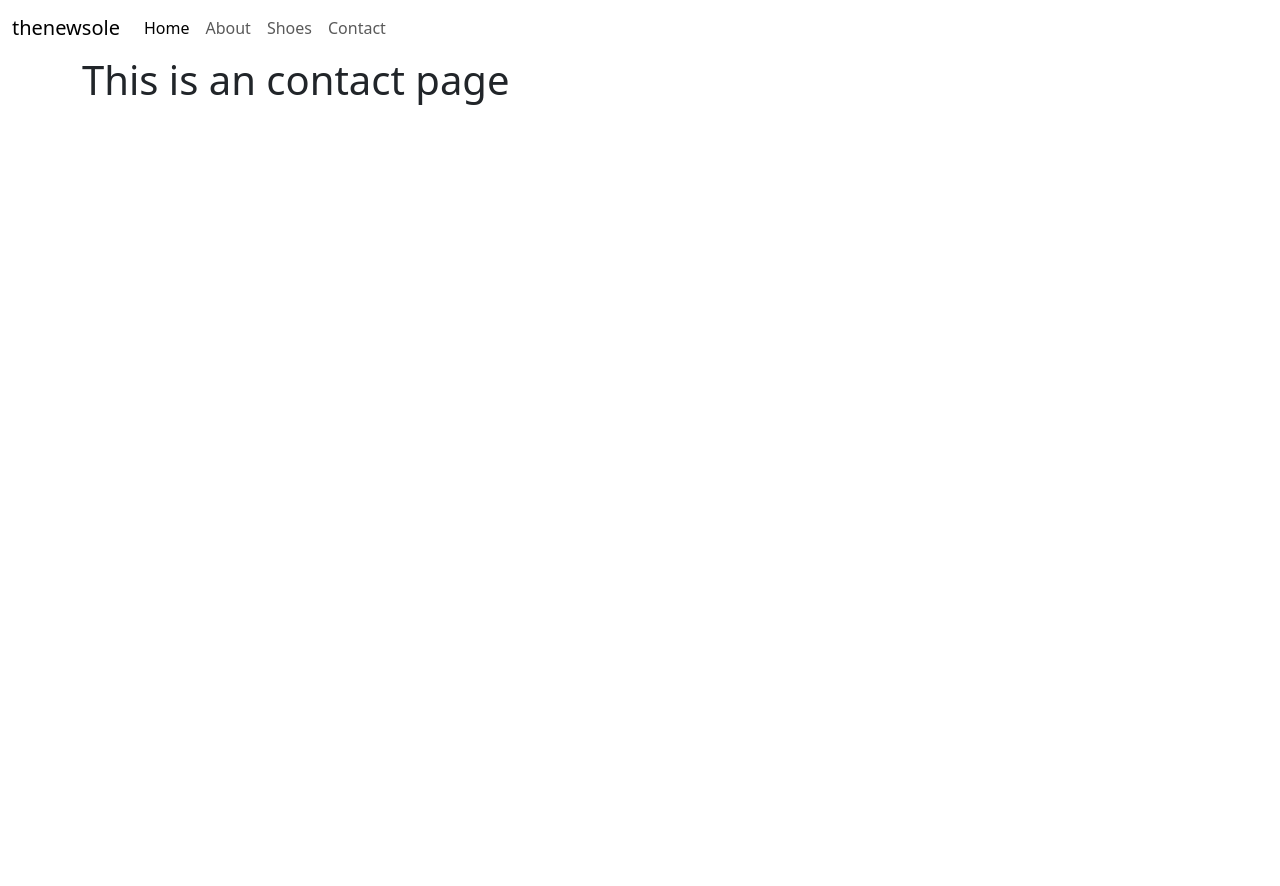
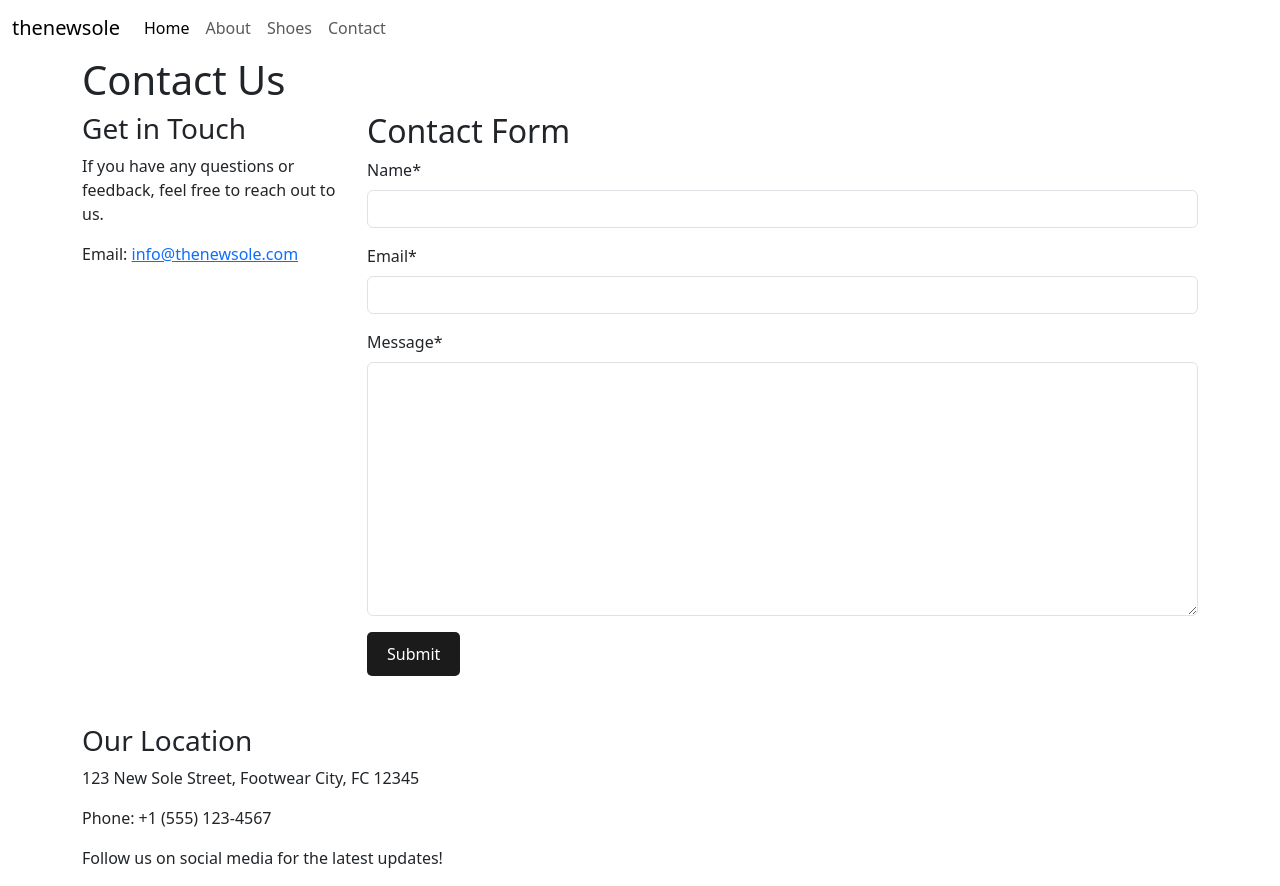
Before and after one commit to francesjgonzales/newsole-proj-django, a Django app: page /contact/ in a window 1280 px wide. Before the commit the page ends 105 px from the top, so only its background shows below. Run offline with Django 5.2, Linux system fonts and the light colour scheme; parts of the project's set-up code (start-up, migrations or seed data) failed here and were passed over; some libraries are stand-ins or nearby versions.

Commit message:
added contact form

```diff
--- a/newsoleapp/admin.py
+++ b/newsoleapp/admin.py
@@ -1,5 +1,5 @@
 from django.contrib import admin
-from .models import Shoe, Contact
+from .models import Shoe, ContactForm
 # Register your models here.
 admin.site.register(Shoe)
-admin.site.register(Contact)
+admin.site.register(ContactForm)
--- /dev/null
+++ b/newsoleapp/forms.py
@@ -0,0 +1,7 @@
+from django import forms
+from .models import ContactForm
+
+class ContactForm(forms.ModelForm):
+    class Meta:
+        model = ContactForm
+        fields = ('__all__')
--- a/newsoleapp/models.py
+++ b/newsoleapp/models.py
@@ -39,10 +39,10 @@ class Shoe(models.Model):
     def __str__(self):
         return self.name
 
-class Contact(models.Model):
+class ContactForm(models.Model):
     name = models.CharField(max_length=100)
     email = models.EmailField()
     message = models.TextField()
 
     def __str__(self):
-        return f"Contact from {self.name} ({self.email})"
+        return self.name
--- a/newsoleapp/templates/base.html
+++ b/newsoleapp/templates/base.html
@@ -47,7 +47,7 @@
                             <a class="nav-link" href="{% url 'shoes' %}">Shoes</a>
                         </li>
                         <li class="nav-item">
-                            <a class="nav-link" href="{% url 'contact' %}">Contact</a>
+                            <a class="nav-link" href="{% url 'contact_form' %}">Contact</a>
                     </ul>
                 </div>
             </div>
--- a/newsoleapp/templates/contact.html
+++ /dev/null
@@ -1,11 +0,0 @@
-{% extends 'base.html' %}
-{% load static %}
-{% block content %}
-
-<div class="container">
-
-    <h1>This is an contact page</h1>
-</div>
-
-
-{% endblock %}
--- /dev/null
+++ b/newsoleapp/templates/contact_form.html
@@ -0,0 +1,38 @@
+{% extends 'base.html' %}
+{% load static %}
+{% load crispy_forms_tags %}
+
+{% block content %}
+<div class="container">
+
+    <h1>Contact Us</h1>
+    <div class="row">
+
+        <div class="col-md-3">
+            <h3>Get in Touch</h3>
+            <p>If you have any questions or feedback, feel free to reach out to us.</p>
+            <p>Email: <a href="mailto:info@thenewsole.com">info@thenewsole.com</a></p>
+        </div>
+        <div class="col-md-9">
+            <h2>Contact Form</h2>
+            <form method="POST" autocomplete="off">
+                {% csrf_token %}
+                {{ form|crispy }}
+                <button type="submit" class="btn btn-primary">Submit</button>
+            </form>
+        </div>
+    </div>
+
+    <div class="row mt-5">
+        <div class="col-md-12">
+            <h3>Our Location</h3>
+            <p>123 New Sole Street, Footwear City, FC 12345</p>
+            <p>Phone: +1 (555) 123-4567</p>
+            <p>Follow us on social media for the latest updates!</p>
+        </div>
+        </form>
+    </div>
+</div>
+
+
+{% endblock %}
--- a/newsoleapp/urls.py
+++ b/newsoleapp/urls.py
@@ -7,5 +7,5 @@ urlpatterns = [
     path('about/', views.about, name='about'),
     path('shoes/', views.shoes, name='shoes'),
     path('shoe/<slug:slug>/', views.shoe_slug, name='shoe_slug'),
-    path('contact/', views.contact, name='contact'),
+    path('contact/', views.contact_form, name='contact_form'),
 ]
--- a/newsoleapp/views.py
+++ b/newsoleapp/views.py
@@ -1,5 +1,13 @@
 from django.shortcuts import render
-from .models import Shoe
+
+from newsoleapp.forms import ContactForm
+from django.shortcuts import redirect
+from django.urls import reverse
+from django.contrib import messages
+from django.views.decorators.csrf import csrf_protect
+
+
+from .models import ContactForm, Shoe
 # Create your views here.
 def index(request):
     latest = Shoe.objects.filter(categories='POPULAR')  # Fetch the specific shoe by ID
@@ -15,5 +23,25 @@ def shoes(request):
 def shoe_slug(request, slug):
     shoe = Shoe.objects.get(slug=slug)  # Fetch the specific shoe by slug
     return render(request, 'shoe_detail.html', {"shoe": shoe})
-def contact(request):
-    return render(request, 'contact.html')
+
+from django.shortcuts import render, redirect
+from django.urls import reverse
+from django.contrib import messages
+from .forms import ContactForm
+
+
+
+@csrf_protect
+def contact_form(request):
+    if request.method == "POST":
+        form = ContactForm(request.POST)
+        if form.is_valid():
+            form.save()
+            messages.success(request, "Your message has been sent successfully!")
+            return redirect(reverse('index'))
+        else:
+            # Return the form with errors and user input preserved
+            return render(request, 'contact_form.html', {'form': form})
+    else:
+        form = ContactForm()
+        return render(request, 'contact_form.html', {'form': form})
```
Also changed, not shown: newsoleproj/settings.py (+7 -0 lines), db.sqlite3, newsoleapp/migrations/0010_rename_contact_contactform_alter_shoe_product_code.py (added).
